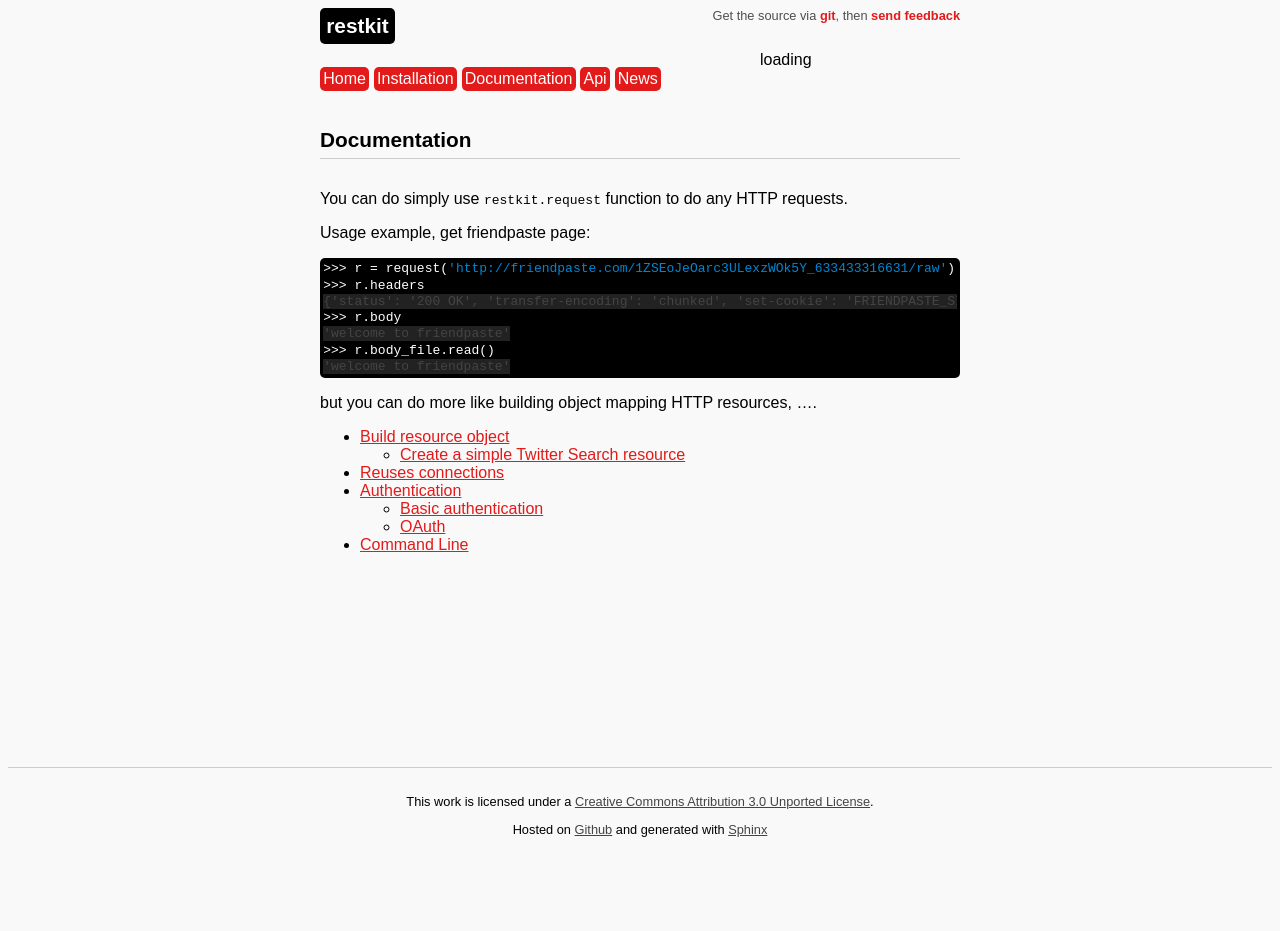
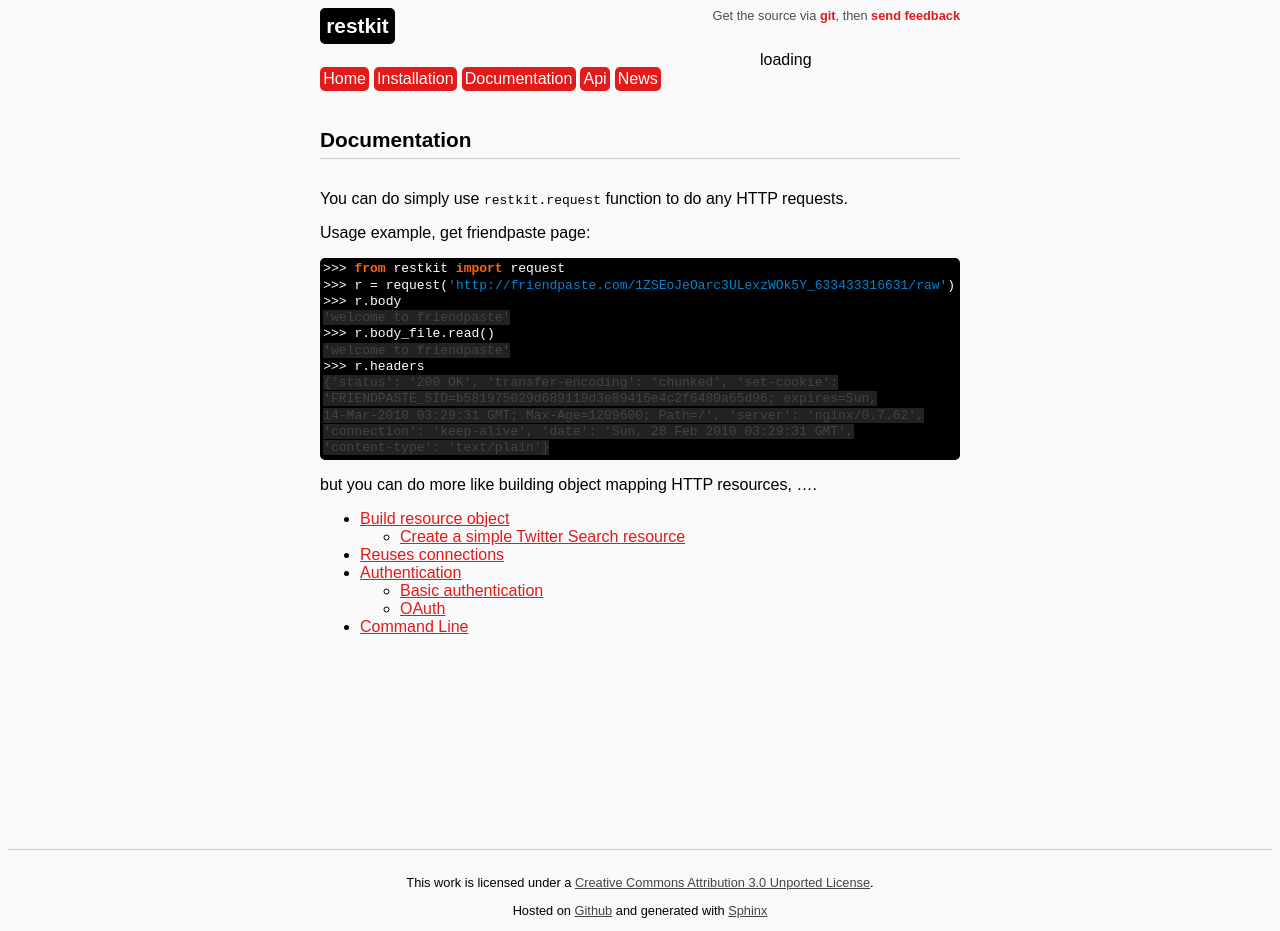
Before and after one commit to benoitc/restkit, a Sphinx documentation site: the page built from doc/doc/index.rst, in a window 1280 px wide. Built offline with Sphinx 7.4.7, drawn with Linux system fonts in a browser that asks for light colours; comment, search, counter and statistics services are not loaded; before the commit the page ends 900 px from its top, so only the background shows below that.

Commit message:
improve request ex to show use of response object

```diff
--- a/doc/_static/restkit.css
+++ b/doc/_static/restkit.css
@@ -129,8 +129,14 @@ div.highlight {
     -moz-border-radius: 5px;
     -webkit-border-radius: 5px;
     padding: .2em;
+
+
 }
 
+
+div.highlight pre {
+    overflow-x: hidden;
+}
 #footer {
     border-top: 1px solid #ccc;
     clear: both;
--- a/doc/doc/index.rst
+++ b/doc/doc/index.rst
@@ -6,13 +6,18 @@ You can do simply use  :api:`restkit.request` function to do any HTTP requests.
 
 Usage example, get friendpaste page::
 
+  >>> from restkit import request
   >>> r = request('http://friendpaste.com/1ZSEoJeOarc3ULexzWOk5Y_633433316631/raw')
-  >>> r.headers
-  {'status': '200 OK', 'transfer-encoding': 'chunked', 'set-cookie': 'FRIENDPASTE_SID=b581975029d689119d3e89416e4c2f6480a65d96; expires=Sun, 14-Mar-2010 03:29:31 GMT; Max-Age=1209600; Path=/', 'server': 'nginx/0.7.62', 'connection': 'keep-alive', 'date': 'Sun, 28 Feb 2010 03:29:31 GMT', 'content-type': 'text/plain'}
   >>> r.body
   'welcome to friendpaste'
   >>> r.body_file.read()
   'welcome to friendpaste'
+  >>> r.headers
+  {'status': '200 OK', 'transfer-encoding': 'chunked', 'set-cookie':
+  'FRIENDPASTE_SID=b581975029d689119d3e89416e4c2f6480a65d96; expires=Sun,
+  14-Mar-2010 03:29:31 GMT; Max-Age=1209600; Path=/', 'server': 'nginx/0.7.62',
+  'connection': 'keep-alive', 'date': 'Sun, 28 Feb 2010 03:29:31 GMT',
+  'content-type': 'text/plain'}
 
 but you can do more like building object mapping HTTP resources, ....
 
```
Also changed, not shown: 1 other file.
